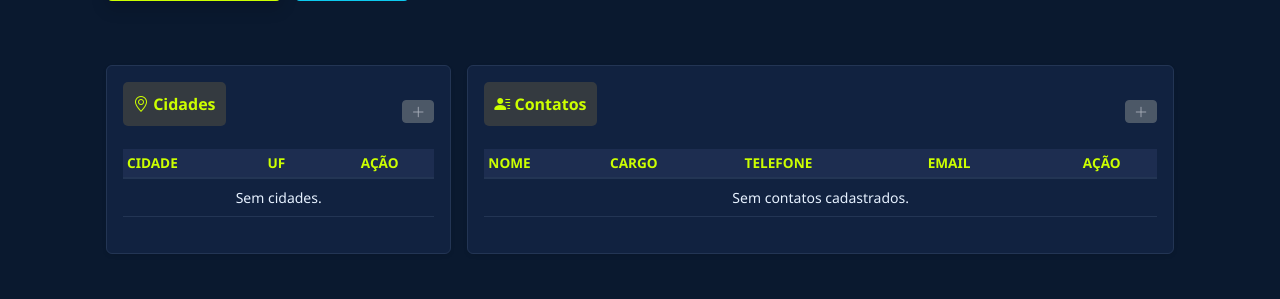
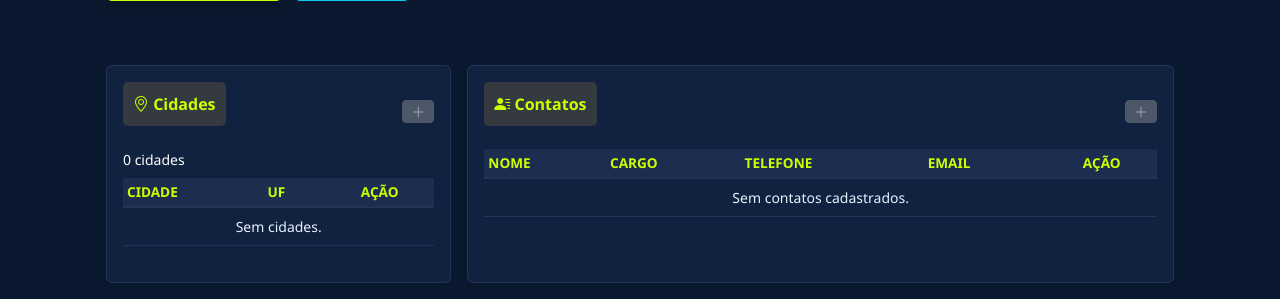
Before and after one commit to fernandosantosb30/sistema_EP, a Django app: page /provedores/novo/ in a window 1280 px wide. Shown: the part 679-978 px from the top of the page. Before the commit the page ends 933 px from the top, so only its background shows below. Run offline with Django 5.2, Linux system fonts and the light colour scheme; the visitor is signed in with stand-in values (Sample User, id 1).

Commit message:
quantitativo de cidades por fornecedor

```diff
--- a/sistema_isp/templates/providers/cadastro_edit.html
+++ b/sistema_isp/templates/providers/cadastro_edit.html
@@ -96,6 +96,10 @@
                         {% endif %}
                     </div>
                 </div>
+
+                {% with total_cidades=provedor.cidades.count|default:0 %}
+                <p class="small text-white mb-2">{{ total_cidades }} cidade{{ total_cidades|pluralize:"s" }}</p>
+                {% endwith %}
 
                 <table class="table table-sm table-dark table-hover mb-0">
                     <thead><tr class="small text-lime"><th>CIDADE</th><th>UF</th><th class="text-center">AÇÃO</th></tr></thead>
```
